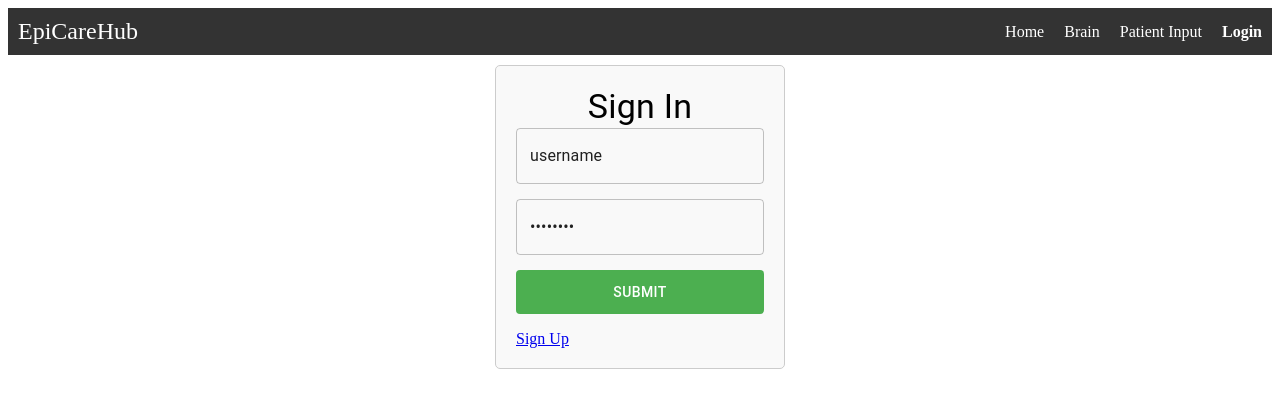
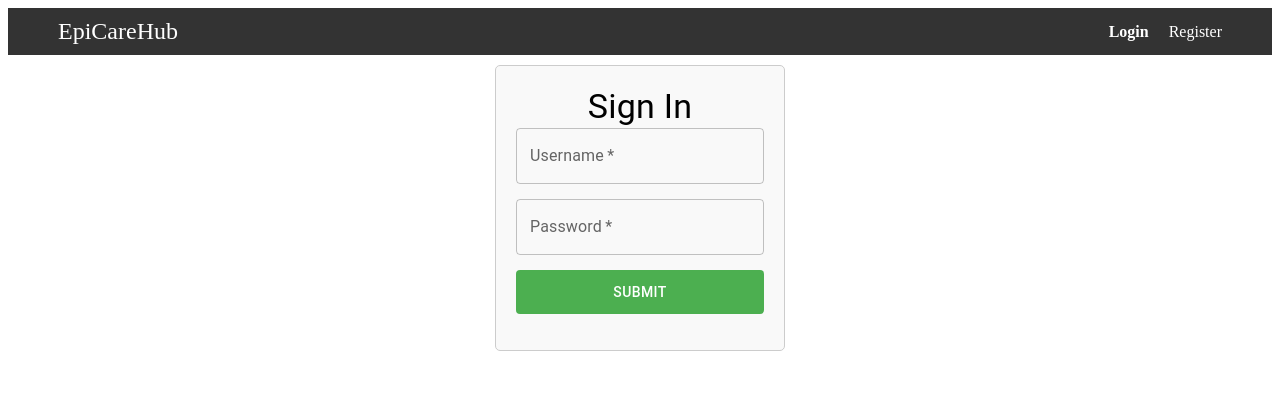
Before and after one commit to Ajinkyabhamre/SSWCS-555-EpiCareHub, a React (Vite) app in the folder Frontend/: page /signin in a window 1280 px wide. Shown: the top 408 px of the page. Built offline with nearby package versions, Linux system fonts and the light colour scheme.

Commit message:
Login Routing and Demo 1 stage

```diff
--- a/Frontend/src/App.jsx
+++ b/Frontend/src/App.jsx
@@ -1,15 +1,33 @@
-import { useState } from "react";
-import { BrowserRouter as Router, Routes, Route, Link } from "react-router-dom";
+/* eslint-disable react/prop-types */
+import { useEffect, useState } from "react";
+import {
+  BrowserRouter as Router,
+  Routes,
+  Route,
+  Navigate,
+} from "react-router-dom";
 import "./App.scss";
 import Home from "./components/Home";
 import PatientInput from "./components/PatientInput";
 import UserInput from "./components/RegistrationPage";
 import Navbar from "./components/Navbar";
-import Signin from './components/EpiCareHubLogin';
+import Signin from "./components/EpiCareHubLogin";
 import Brain from "./components/Brain";
 
-//function App() {
+const PrivateRoute = ({ component: Component, ...rest }) => {
+  const isLoggedIn = localStorage.getItem("isLoggedIn");
+
+  return isLoggedIn ? <Component {...rest} /> : <Navigate to="/signin" />;
+};
+
 const App = () => {
+  const [isAuth, setIsAuth] = useState(localStorage.getItem("isLoggedIn"));
+  const isLogin = localStorage.getItem("isLoggedIn");
+
+  useEffect(() => {
+    setIsAuth(localStorage.getItem("isLoggedIn"));
+  }, [isLogin]);
+
   return (
     <Router>
       <header>
@@ -17,16 +35,24 @@ const App = () => {
       </header>
       <main>
         <Routes>
-          <Route path="/Signin" element={<Signin />} />
+          <Route path="/" element={<PrivateRoute component={Home} />} />
+          <Route
+            path="/pinput"
+            element={<PrivateRoute component={PatientInput} />}
+          />
+          <Route path="/brain" element={<PrivateRoute component={Brain} />} />
+          <Route path="/signin" element={<Signin />} />
           <Route path="/register" element={<UserInput />} />
-          {/*<Route path="/" element={<Signin />} />*/}
-          <Route path="/home" element={<Home />} />
-          <Route path="/brain" element={<Brain />} />
-          <Route path="/pinput" element={<PatientInput />} />
-          {/*<Route path="/register" element={<RegistrationPage />} />*/}
-          {/*<Route path="/" element={<Home />} />
-          <Route path="/pinput" element={<PatientInput />} />
-          <Route path="/register" element={<RegistrationPage />} />*/}
+          <Route
+            path="*"
+            element={
+              isAuth ? (
+                <Navigate to="/" replace />
+              ) : (
+                <Navigate to="/signin" replace />
+              )
+            }
+          />
         </Routes>
       </main>
       <footer></footer>
--- a/Frontend/src/App.scss
+++ b/Frontend/src/App.scss
@@ -1,8 +1,6 @@
-
-
 .navbar {
   background-color: #333;
-  padding: 10px 10px;
+  padding: 10px 50px;
 }
 
 .container {
@@ -22,6 +20,7 @@
   margin: 0;
   padding: 0;
   display: flex;
+  align-items: center;
 }
 
 .nav-item {
--- a/Frontend/src/components/Brain.jsx
+++ b/Frontend/src/components/Brain.jsx
@@ -1,3 +1,4 @@
+/* eslint-disable react/no-unknown-property */
 import React, { Suspense } from "react";
 import { Canvas, useLoader } from "@react-three/fiber";
 import { OrbitControls, Preload, useGLTF, Plane } from "@react-three/drei";
@@ -58,7 +59,6 @@ const BrainModel = () => {
   const redMaterial = new THREE.MeshStandardMaterial({ color: 0xff0000 }); // Red material
 
   brain.scene.traverse((child) => {
-    console.log(child);
     if (child.isMesh) {
       switch (child.name) {
         case "Brain_Part_02":
@@ -93,8 +93,6 @@ const BrainModel = () => {
       <directionalLight position={[-1, -1, -1]} /> */}
 
       <primitive object={brain.scene} scale={15} position={[1, -3, 0]} />
-      {/* <meshPhongMaterial color={new THREE.Color(0xff0000)} /> */}
-      {/* <Plane receiveShadow rotation={[-Math.PI / 2, 0, 0]} args={[100, 100]} /> */}
     </mesh>
   );
 };
--- a/Frontend/src/components/EpiCareHubLogin.jsx
+++ b/Frontend/src/components/EpiCareHubLogin.jsx
@@ -1,7 +1,7 @@
-import React, { useState } from 'react';
-import md5 from 'md5';
-import { useNavigate } from 'react-router-dom';
-import validCredentials from './validCredentials';
+import React, { useState } from "react";
+import md5 from "md5";
+import { useNavigate } from "react-router-dom";
+import validCredentials from "./validCredentials";
 import axios from "axios";
 import { TextField, Button, Typography } from "@mui/material";
 import Snackbar from "@mui/material/Snackbar";
@@ -10,71 +10,66 @@ import CloseIcon from "@mui/icons-material/Close";
 //import useAuth from './useAuth';
 
 const Signin = () => {
-  const [username, setUsername] = useState('username');
-  const [password, setPassword] = useState('password');
-  const [error, setError] = useState('');
+  const [username, setUsername] = useState("");
+  const [password, setPassword] = useState("");
+  const [error, setError] = useState("");
   const navigate = useNavigate();
-  //const { login } = useAuth();
 
   const handleClose = (event, reason) => {
     if (reason === "clickaway") {
       return;
     }
-  }
+  };
 
   const handleSubmit = (event) => {
     event.preventDefault();
 
-      if (username === validCredentials.username && md5(password) === validCredentials.password) {
-        // Login successful
-        //login();
-        localStorage.setItem('isLoggedIn', 'true');
-        navigate('/home');
-      } else {
-        setError('Invalid username or password');
-      }
-
-    };
+    if (
+      username === validCredentials.username &&
+      md5(password) === validCredentials.password
+    ) {
+      // Login successful
+      //login();
+      localStorage.setItem("isLoggedIn", true);
+      navigate("/");
+    } else {
+      setError("Invalid username or password");
+    }
+  };
 
   return (
-    <div className="page-container" >
-      <Typography variant="h4" align='center'>Sign In</Typography>
+    <div className="page-container">
+      <Typography variant="h4" align="center">
+        Sign In
+      </Typography>
       <form className="form-container" onSubmit={handleSubmit}>
         <div>
-        <label htmlFor="username"></label>
           <TextField
             type="text"
             id="username"
+            label="Username"
             name="username"
             value={username}
             onChange={(e) => setUsername(e.target.value)}
-            onFocus={() => setUsername('')}
-            className="text_input"
             required
-            aria-labelledby="username"
           />
         </div>
         <div>
-        <label htmlFor="password"></label>
           <TextField
             type="password"
             id="password"
             name="password"
+            label="Password"
             value={password}
             onChange={(e) => setPassword(e.target.value)}
-            onFocus={() => setPassword('')}
-            className="text_input"
             required
-            aria-labelledby="password"
           />
         </div>
-        {/*<div className="todo-errors">{error && <span>{error}</span>}</div>*/}
         <Button type="submit">Submit</Button>
       </form>
-      <p className="error" style={{ color: 'red' }}>{error}</p>
-      <a className="link" href="/register">
-        Sign Up
-      </a>
+      <p className="error" style={{ color: "red" }}>
+        {error}
+      </p>
     </div>
   );
 };
--- a/Frontend/src/components/Navbar.jsx
+++ b/Frontend/src/components/Navbar.jsx
@@ -1,22 +1,55 @@
-import { NavLink } from "react-router-dom";
+import { NavLink, useNavigate } from "react-router-dom";
+import LogoutIcon from "@mui/icons-material/Logout";
+import { useState, useEffect } from "react";
 
 const Navbar = () => {
+  const [isAuth, setIsAuth] = useState(localStorage.getItem("isLoggedIn"));
+  const isLogin = localStorage.getItem("isLoggedIn");
+  const navigate = useNavigate();
+
+  useEffect(() => {
+    setIsAuth(localStorage.getItem("isLoggedIn"));
+  }, [isLogin]);
+
+  const handleLogout = () => {
+    localStorage.removeItem("isLoggedIn");
+    navigate("/signin");
+  };
+
   return (
     <nav className="navbar">
       <div className="container">
         <div className="navbar-header">
-          <NavLink activeClassName="active" className="navbar-brand" to="/" end>
+          {isAuth ? (
+            <NavLink
+              activeClassName="active"
+              className="navbar-brand"
+              to="/"
+              end
+            >
               EpiCareHub
             </NavLink>
+          ) : (
+            <NavLink
+              activeClassName="active"
+              className="navbar-brand"
+              to="/"
+              end
+            >
+              EpiCareHub
+            </NavLink>
+          )}
         </div>
         <ul className="navbar-nav">
+          {isAuth && (
+            <>
               <li className="nav-item">
-            <NavLink activeClassName="active" className="nav-link" to="/" end>
-              Home
-            </NavLink>
-          </li>
-          <li className="nav-item">
-            <NavLink activeClassName="active" className="nav-link" to="/brain" end>
+                <NavLink
+                  activeClassName="active"
+                  className="nav-link"
+                  to="/brain"
+                  end
+                >
                   Brain
                 </NavLink>
               </li>
@@ -30,16 +63,41 @@ const Navbar = () => {
                   Patient Input
                 </NavLink>
               </li>
+            </>
+          )}
+
+          {!isAuth && (
             <li className="nav-item">
               <NavLink
                 activeClassName="active"
                 className="nav-link"
-              to="/Signin"
+                to="/signin"
                 end
               >
                 Login
               </NavLink>
             </li>
+          )}
+
+          {!isAuth && (
+            <li className="nav-item">
+              <NavLink
+                activeClassName="active"
+                className="nav-link"
+                to="/register"
+                end
+              >
+                Register
+              </NavLink>
+            </li>
+          )}
+          {isAuth && (
+            <li className="nav-item">
+              <button onClick={handleLogout}>
+                <LogoutIcon />
+              </button>
+            </li>
+          )}
         </ul>
       </div>
     </nav>
--- a/Frontend/src/components/validCredentials.jsx
+++ b/Frontend/src/components/validCredentials.jsx
@@ -1,9 +1,9 @@
 //Temporary file for validating the input functionality
-import md5 from 'md5';
+import md5 from "md5";
 
 const validCredentials = {
-    username: 'user1', // Replace with the actual username
-    password: md5('password@123'), // Store a hashed password for security
-  };
+  username: "superadmin", // Replace with the actual username
+  password: md5("P@ssw0rd"), // Store a hashed password for security
+};
 
 export default validCredentials;
```
Also changed, not shown: 1 other file (tests, documents, lock files or other folders). Lines whose indentation alone changed are shown as unchanged.
